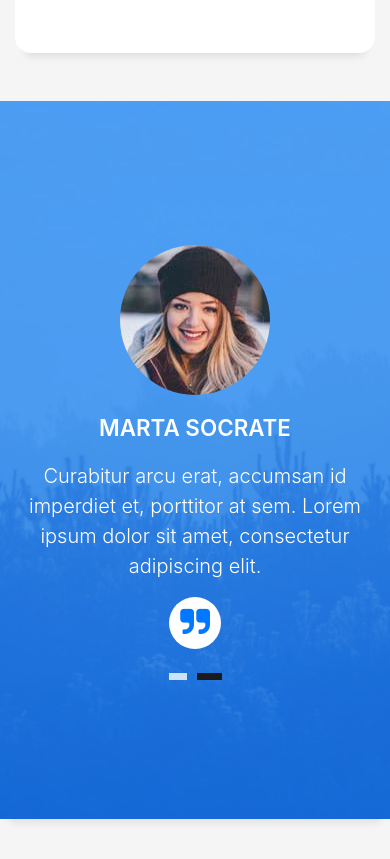
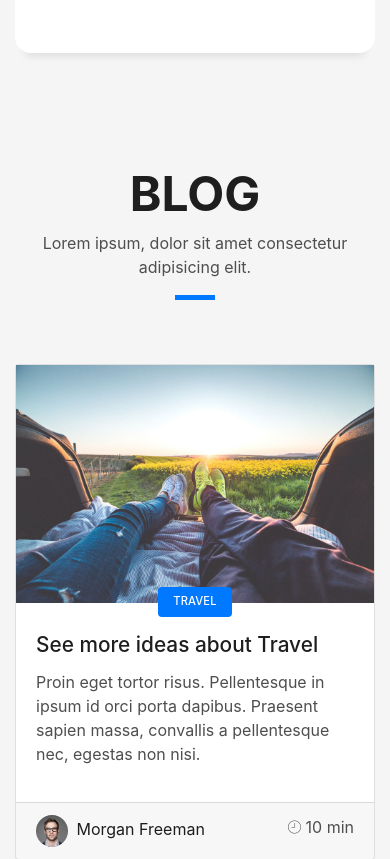
Before and after one commit to rifkyhidayatullah21/web, a plain HTML site: page index.html in a window 390 px wide. Shown: the part 4789-5648 px from the top of the page. Drawn offline with Linux system fonts and the light colour scheme; files whose address does not match are found by name.

Commit message:
Update index.html

```diff
--- a/index.html
+++ b/index.html
@@ -272,43 +272,7 @@
   <!--/ Section Portfolio End /-->
 
   <!--/ Section Testimonials Star /-->
-  <div class="testimonials paralax-mf bg-image" style="background-image: url(img/overlay-bg.jpg)">
-    <div class="overlay-mf"></div>
-    <div class="container">
-      <div class="row">
-        <div class="col-md-12">
-          <div id="testimonial-mf" class="owl-carousel owl-theme">
-            <div class="testimonial-box">
-              <div class="author-test">
-                <img src="img/testimonial-2.jpg" alt="" class="rounded-circle b-shadow-a">
-                <span class="author">Xavi Alonso</span>
-              </div>
-              <div class="content-test">
-                <p class="description lead">
-                  Curabitur arcu erat, accumsan id imperdiet et, porttitor at sem. Lorem ipsum dolor sit amet,
-                  consectetur adipiscing elit.
-                </p>
-                <span class="comit"><i class="fa fa-quote-right"></i></span>
-              </div>
-            </div>
-            <div class="testimonial-box">
-              <div class="author-test">
-                <img src="img/testimonial-4.jpg" alt="" class="rounded-circle b-shadow-a">
-                <span class="author">Marta Socrate</span>
-              </div>
-              <div class="content-test">
-                <p class="description lead">
-                  Curabitur arcu erat, accumsan id imperdiet et, porttitor at sem. Lorem ipsum dolor sit amet,
-                  consectetur adipiscing elit.
-                </p>
-                <span class="comit"><i class="fa fa-quote-right"></i></span>
-              </div>
-            </div>
-          </div>
-        </div>
-      </div>
-    </div>
-  </div>
+
 
   <!--/ Section Blog Star /-->
   <section id="blog" class="blog-mf sect-pt4 route">
```
